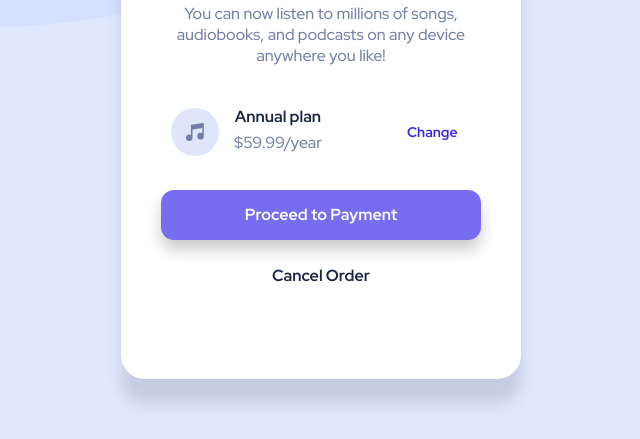
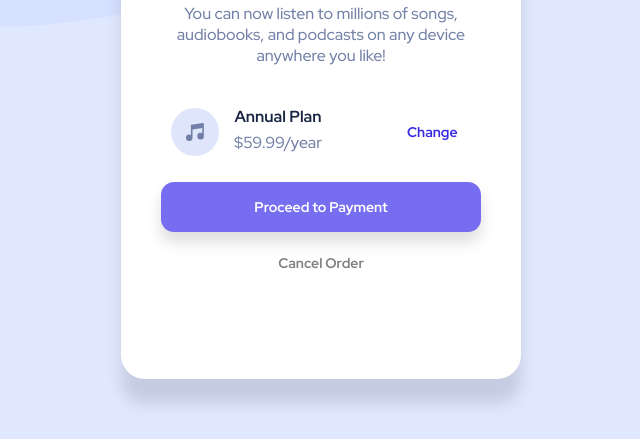
Before and after one commit to yunesdepes/FrontEnd-Mentor-Challenges, a plain HTML site: page Desafio Hub/index.html in a window 1280 px wide. Shown: the part 361-800 px from the top of the page, without its empty margins (319-959 px from the left). Drawn offline with Linux system fonts and the light colour scheme.

Commit message:
Fixing Issues

```diff
--- a/Desafio Hub/hub.css
+++ b/Desafio Hub/hub.css
@@ -58,10 +58,9 @@ h1{
 #music-box{
   display: flex;
   align-items: center;
-  padding: 0px 30px 2em 30px;
+  padding: 0px 30px 1.5em 30px;
 }
 a{
-  padding: 20px 0px 0px 5em;
   text-decoration: none;
   color: hsl(245, 75%, 52%);
   font-size: 14px;
@@ -77,19 +76,29 @@ a{
   padding: 0px 10px;
   width: 320px;
   margin: auto;
-  box-shadow: 0px 10px 15px rgba(0, 0, 0, 0.199);
+  box-shadow: 0px 10px 15px rgba(0, 0, 0, 0.132);
 
 }
-#bottomdiv > div{
+#bottomdiv > a{
+  display: flex;
+  justify-content: center;
+  align-items: center;
   margin: auto;
   color: white;
   font-weight: bold;
+  padding: 15px 5em;
 }
 #final{
-  margin: 25px 0px 0px 0px;
+  padding: 20px;
+}
+#final > a {
   font-weight: bold;
+  color: gray;
 }
 a:hover{
   color:hsla(245, 75%, 52%, 0.653);
   transition: color 0,5ms;
 }
+#link{
+  margin: 20px 0px 0px 5em;
+}
--- a/Desafio Hub/index.html
+++ b/Desafio Hub/index.html
@@ -26,14 +26,16 @@
                     <div id="music-box" >
                       <div id="music"><img src="images/icon-music.svg">
                           <div>
-                            <div class="color">Annual plan</div>
+                            <div class="color">Annual Plan</div>
                           <p>$59.99/year</p></div>
                         </div>
-                      <div><a href="#">Change</a></div>
+                      <div><a href="#" id="link">Change</a></div>
                     </div>
-                    <div id="bottomdiv"><div>Proceed to Payment</div></div>
-                    <div id="final">Cancel Order</div>
-                    </div>
+                      <div id="bottomdiv"><a href="#">
+                        Proceed to Payment
+                      </a></div>
+                    <div id="final"><a href="#" >Cancel Order</a></div>
+                  </div>
                 </div>
               </div>
           </div>
```
